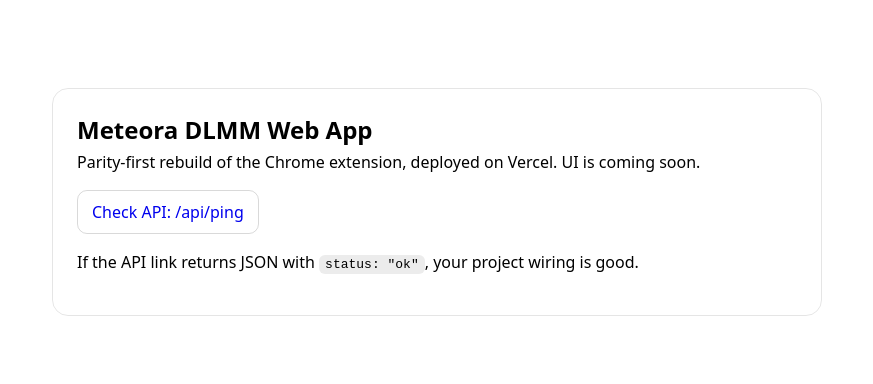
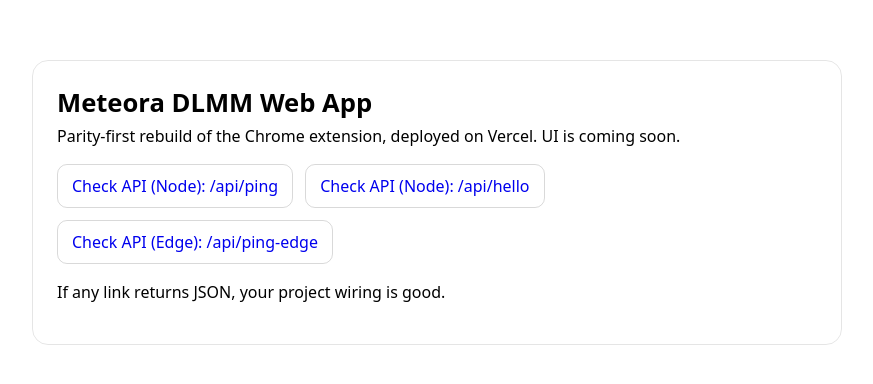
Before and after one commit to phvno/meteora-dlmm-webapp, a browser extension: page index.html in a window 1280 px wide. Shown: the part 230-614 px from the top of the page, without its empty margins (203-1076 px from the left). Drawn offline with Linux system fonts and the light colour scheme.

Commit message:
Add files via upload

```diff
--- a/index.html
+++ b/index.html
@@ -8,8 +8,8 @@
       :root { color-scheme: light dark; }
       body { font-family: ui-sans-serif, system-ui, -apple-system, Segoe UI, Roboto, Helvetica, Arial, "Apple Color Emoji", "Segoe UI Emoji";
              margin: 0; padding: 2rem; display: grid; place-items: center; min-height: 100vh; }
-      .card { max-width: 720px; width: 100%; border: 1px solid rgba(0,0,0,.1); border-radius: 16px; padding: 24px; }
-      h1 { margin: 0 0 0.25rem 0; font-size: 1.5rem; }
+      .card { max-width: 760px; width: 100%; border: 1px solid rgba(0,0,0,.1); border-radius: 16px; padding: 24px; }
+      h1 { margin: 0 0 0.25rem 0; font-size: 1.6rem; }
       p { margin: 0.25rem 0 1rem 0; line-height: 1.5; }
       code { background: rgba(127,127,127,.15); padding: 2px 6px; border-radius: 6px; }
       .row { display: flex; gap: 12px; flex-wrap: wrap; }
@@ -21,9 +21,11 @@
       <h1>Meteora DLMM Web App</h1>
       <p>Parity-first rebuild of the Chrome extension, deployed on Vercel. UI is coming soon.</p>
       <div class="row">
-        <a class="button" href="/api/ping">Check API: /api/ping</a>
+        <a class="button" href="/api/ping">Check API (Node): /api/ping</a>
+        <a class="button" href="/api/hello">Check API (Node): /api/hello</a>
+        <a class="button" href="/api/ping-edge">Check API (Edge): /api/ping-edge</a>
       </div>
-      <p style="margin-top:1rem">If the API link returns JSON with <code>status: "ok"</code>, your project wiring is good.</p>
+      <p style="margin-top:1rem">If any link returns JSON, your project wiring is good.</p>
     </div>
   </body>
 </html>
```
Also changed, not shown: vercel.json (added).
